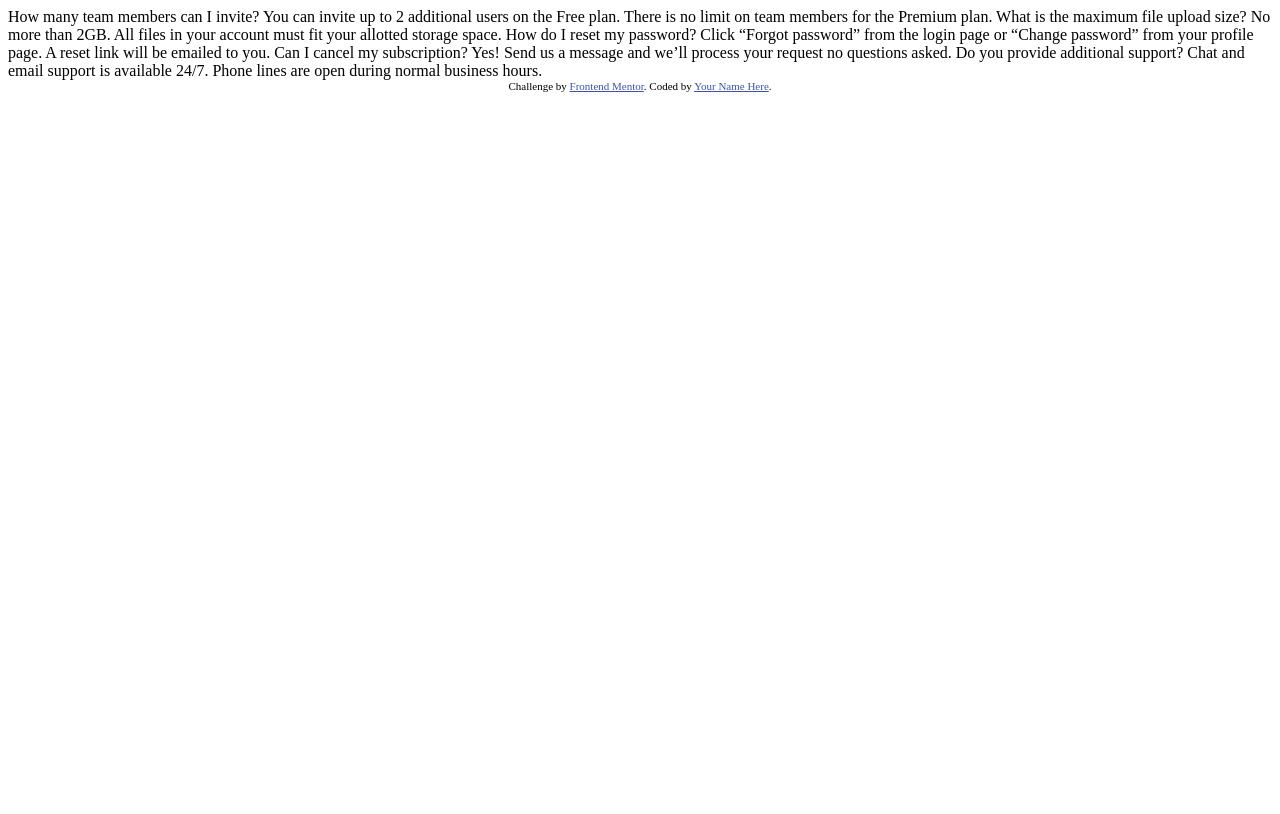
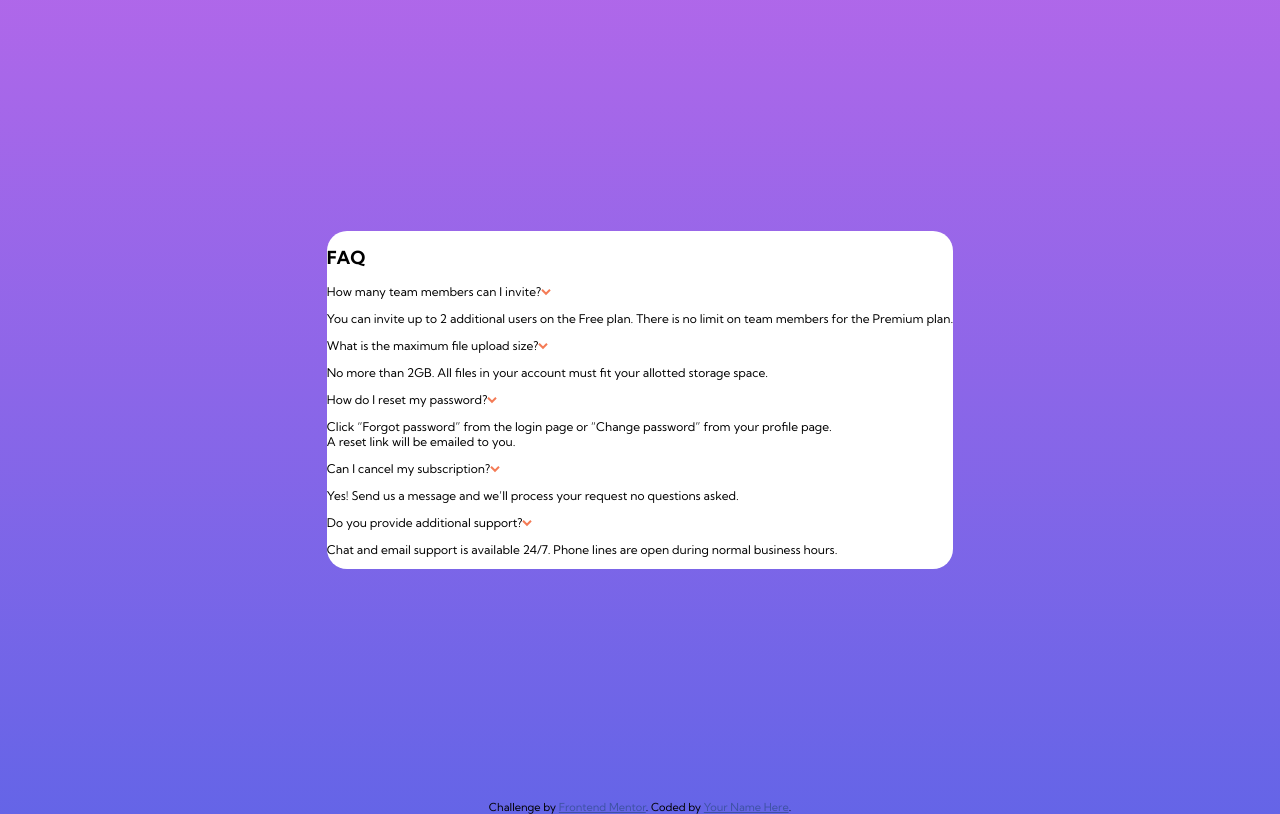
Before and after one commit to ozangokdemir/faq-accordion-card, a plain HTML site: page index.html in a window 1280 px wide. Drawn offline with Linux system fonts and the light colour scheme.

Commit message:
First commit

```diff
--- a/index.html
+++ b/index.html
@@ -5,36 +5,54 @@
   <meta name="viewport" content="width=device-width, initial-scale=1.0"> <!-- displays site properly based on user's device -->
 
   <link rel="icon" type="image/png" sizes="32x32" href="./images/favicon-32x32.png">
+  <link rel="stylesheet" href="style.css">
+  <link rel="preconnect" href="https://fonts.googleapis.com">
+  <link rel="preconnect" href="https://fonts.gstatic.com" crossorigin>
+  <link href="https://fonts.googleapis.com/css2?family=Kumbh+Sans:wght@400;700&display=swap" rel="stylesheet">
 
   <title>Frontend Mentor | FAQ Accordion Card</title>
+</head>
 
-  <!-- Feel free to remove these styles or customise in your own stylesheet 👍 -->
-  <style>
-    .attribution { font-size: 11px; text-align: center; }
-    .attribution a { color: hsl(228, 45%, 44%); }
-  </style>
-</head>
 <body>
-  How many team members can I invite?
-  You can invite up to 2 additional users on the Free plan. There is no limit on
-  team members for the Premium plan.
 
-  What is the maximum file upload size?
-  No more than 2GB. All files in your account must fit your allotted storage space.
+  <main class="l-frame">
 
-  How do I reset my password?
-  Click “Forgot password” from the login page or “Change password” from your profile page.
-  A reset link will be emailed to you.
+    <h1 class="sr-only">Signup page</h1>
 
-  Can I cancel my subscription?
-  Yes! Send us a message and we’ll process your request no questions asked.
+    <div class="l-image-area"></div>
+    <div class="l-faq-area">
+      <h2 class="title">FAQ</h2>
+        <div class="l-question-area">
+          <p class="question-text">How many team members can I invite?<img src="images/icon-arrow-down.svg" alt="arrow-down" class="ico-arrow"></p>
+          <p class="answer-text">You can invite up to 2 additional users on the Free plan. There is no limit on
+            team members for the Premium plan.</p>
+        </div>
+        <div class="l-question-area">
+          <p class="question-text">What is the maximum file upload size?<img src="images/icon-arrow-down.svg" alt="arrow-down" class="ico-arrow"></p>
+          <p class="answer-text">No more than 2GB. All files in your account must fit your allotted storage space.</p>
+        </div>
+        <div class="l-question-area">
+          <p class="question-text">How do I reset my password?<img src="images/icon-arrow-down.svg" alt="arrow-down" class="ico-arrow"></p>
+          <p class="answer-text">Click “Forgot password” from the login page or “Change password” from your profile page.
+            <br>A reset link will be emailed to you.</p>
+        </div>
+        <div class="l-question-area">
+          <p class="question-text">Can I cancel my subscription?<img src="images/icon-arrow-down.svg" alt="arrow-down" class="ico-arrow"></p>
+          <p class="answer-text">Yes! Send us a message and we’ll process your request no questions asked.</p>
+        </div>
+        <div class="l-question-area">
+          <p class="question-text">Do you provide additional support?<img src="images/icon-arrow-down.svg" alt="arrow-down" class="ico-arrow"></p>
+          <p class="answer-text">Chat and email support is available 24/7. Phone lines are open during normal business hours.</p>
+        </div>
+    </div>
 
-  Do you provide additional support?
-  Chat and email support is available 24/7. Phone lines are open during normal business hours.
+  </main>
 
-  <div class="attribution">
+  <footer class="attribution">
     Challenge by <a href="https://www.frontendmentor.io?ref=challenge" target="_blank">Frontend Mentor</a>.
     Coded by <a href="#">Your Name Here</a>.
-  </div>
+  </footer>
+
 </body>
+
 </html>
--- /dev/null
+++ b/style.css
@@ -0,0 +1,64 @@
+:root{
+    /* COLORS */
+
+    /* TEXT */
+    --very-dark-desaturated-blue: hsl(238, 29%, 16%);
+    --soft-red: hsl(14, 88%, 65%);
+    --very-dark-grayish-blue: hsl(237, 12%, 33%);
+    --dark-grayish-blue: hsl(240, 6%, 50%);
+    /* BACKGROUND GRADIENT */
+    --soft-violet: hsl(273, 75%, 66%);
+    --soft-blue: hsl(240, 73%, 65%);
+    /* DIVIDERS */
+    --light-grayish-blue: hsl(240, 5%, 91%);
+
+    /* TYPOGRAPHY */
+
+    /* BODY COPY */
+    --font-size: 12px;
+    /* FONT */
+    --font-family: 'Kumbh Sans', sans-serif;
+}
+
+.sr-only {
+    position: absolute;
+    width: 1px;
+    height: 1px;
+    padding: 0;
+    margin: -1px;
+    overflow: hidden;
+    clip: rect(0, 0, 0, 0);
+    white-space: nowrap; /* added line */
+    border: 0;
+}
+
+body{
+    margin: 0;
+    padding: 0;
+
+    font-family: var(--font-family);
+    font-size: var(--font-size);
+
+    background: linear-gradient(var(--soft-violet), var(--soft-blue)) ;
+}
+
+.l-frame{
+    display: flex;
+    justify-content: center;
+    align-items: center;
+
+    min-height: 100vh;
+}
+
+.l-image-area{
+    background: white;
+    border-radius: 20px;
+}
+
+.l-faq-area{
+    background: white;
+    border-radius: 20px;
+}
+
+.attribution { font-size: 11px; text-align: center; }
+.attribution a { color: hsl(228, 45%, 44%); }
```
